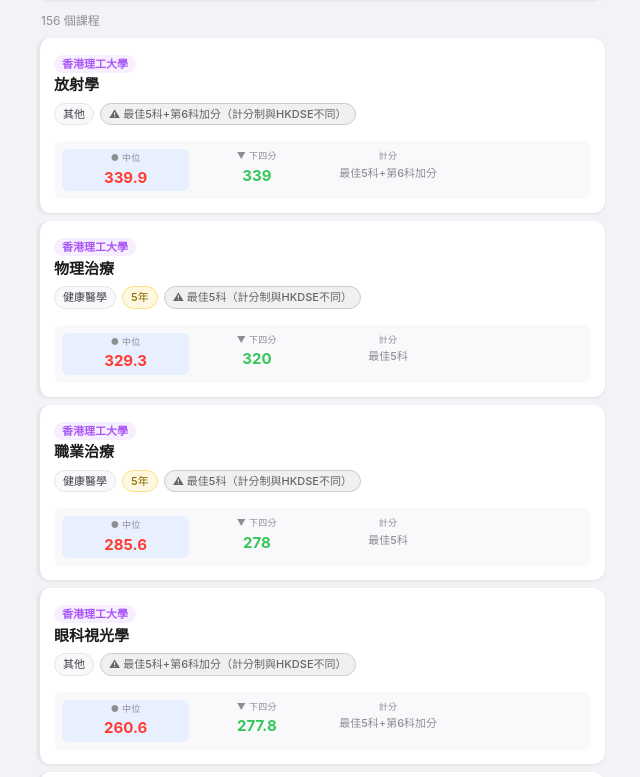
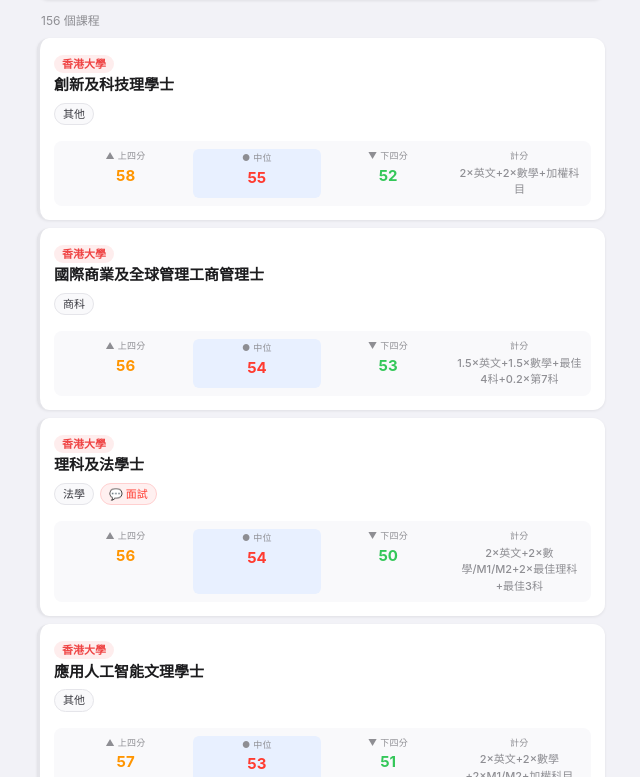
Before and after one commit to whypuss/jupas-stats, a Vue app: page / in a window 1280 px wide. Shown: the part 663-1440 px from the top of the page, without its empty margins (319-959 px from the left). Built offline with nearby package versions, Linux system fonts and the light colour scheme.

Commit message:
非DSE計分制程式移至最後顯示，修復incompatible檢測

```diff
--- a/src/App.vue
+++ b/src/App.vue
@@ -330,6 +330,12 @@
   return pts.slice(0, 5).reduce((s, x) => s + x, 0) + (bonusScore.value || 0)
 })
 
+// Detect non-DSE scoring (pure numeric formula like "20.68", "16")
+function isNonDSE(formula) {
+  if (!formula) return false
+  return /^[\d.]+$/.test(formula.trim())
+}
+
 function calcChance(score, median, lq, uq) {
   if (median == null) return 0
   const cap = (v) => Math.min(100, Math.round(v))
@@ -397,7 +403,7 @@
 const filteredPrograms = computed(() => {
   let list = programs.map(p => {
     const score = best5Score.value
-    const incompatible = p.median != null && p.median > 100
+    const incompatible = (p.median != null && p.median > 100) || isNonDSE(p.formula)
     const chance = score > 0 && !incompatible ? calcChance(score, p.median, p.lq, p.uq) : 0
     return { ...p, incompatible, chance }
   })
@@ -412,6 +418,8 @@
   else if (sortBy.value === 'median-desc') list.sort((a, b) => (b.median ?? 0) - (a.median ?? 0))
   else if (sortBy.value === 'median-asc') list.sort((a, b) => (a.median ?? 0) - (b.median ?? 0))
   else if (sortBy.value === 'name') list.sort((a, b) => a.name.localeCompare(b.name))
+  // Move non-DSE to end
+  list.sort((a, b) => (a.incompatible === b.incompatible) ? 0 : a.incompatible ? 1 : -1)
   return list
 })
 
```
Also changed, not shown: 1 other file (tests, documents, lock files or other folders).
